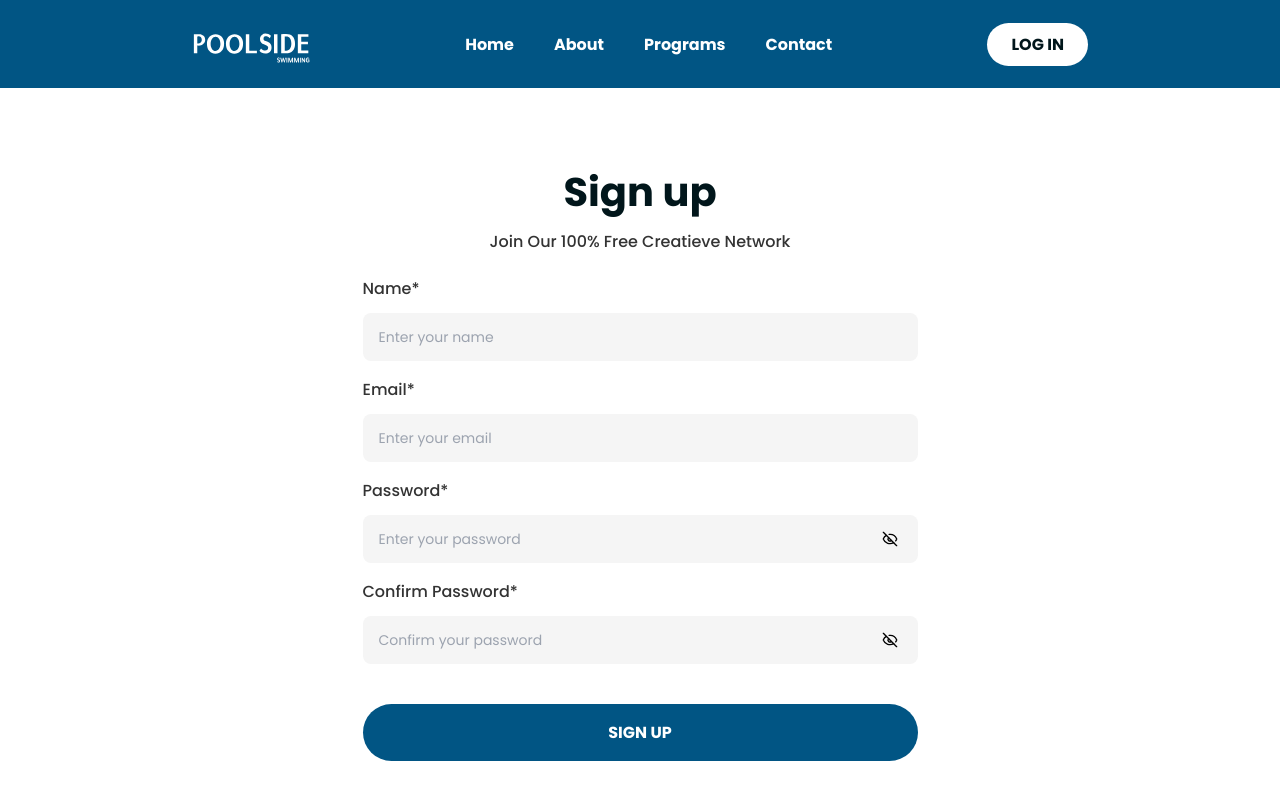
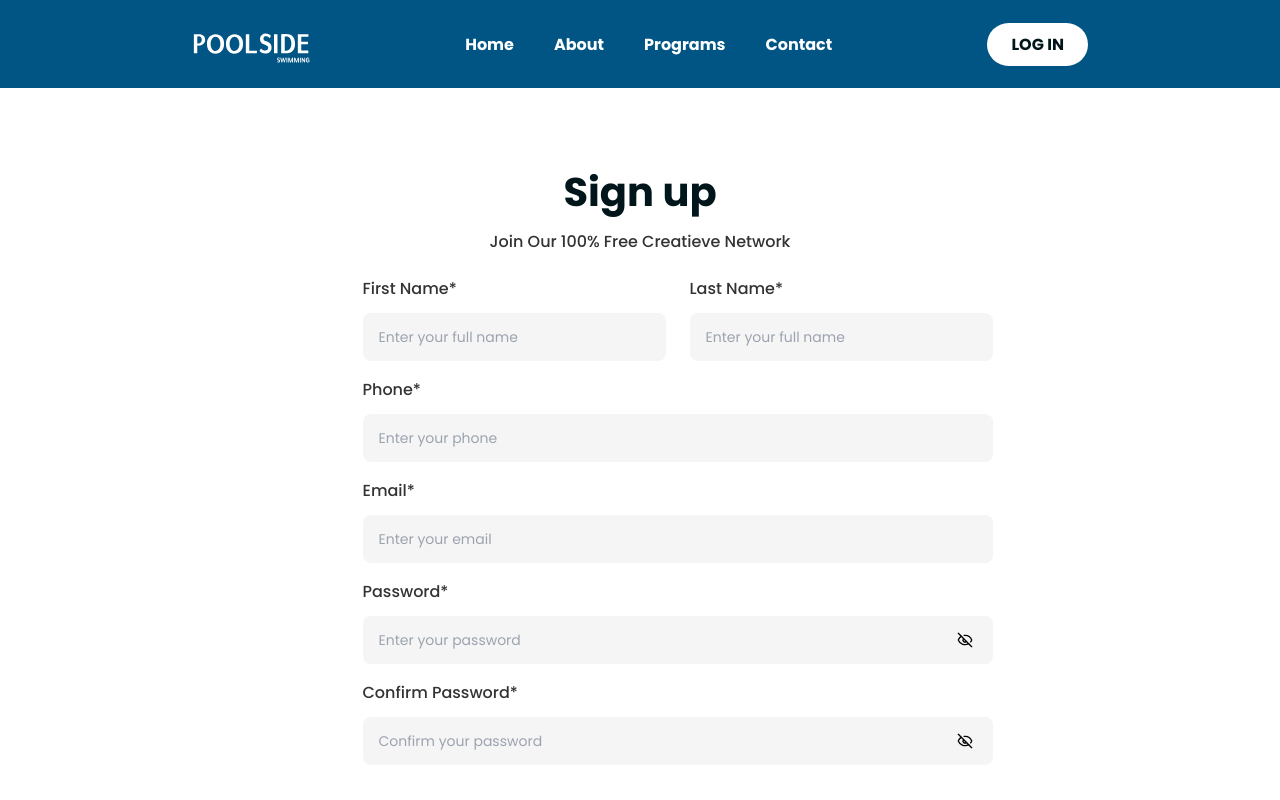
Before and after one commit to SMTech24-official/poolsideswim, a Next.js app: page /sign-up in a window 1280 px wide. Shown: the top 800 px of the page. Built offline with nearby package versions, Linux system fonts and the light colour scheme; no server answers.

Commit message:
sign up page backend integrate

```diff
--- a/package.json
+++ b/package.json
@@ -14,6 +14,7 @@
     "@stripe/stripe-js": "^5.6.0",
     "antd": "^5.23.4",
     "next": "15.1.6",
+    "next-themes": "^0.4.4",
     "react": "^18.3.1",
     "react-dom": "^18.3.1",
     "react-hook-form": "^7.54.2",
--- a/src/app/(auth)/layout.tsx
+++ b/src/app/(auth)/layout.tsx
@@ -1,12 +1,14 @@
 import AuthNavbar from "@/components/shared/AuthNavbar";
 import Footer from "@/components/shared/Footer";
 import React, { ReactNode } from "react";
+import { Toaster } from "sonner";
 
 const layout = ({ children }: { children: ReactNode }) => {
   return (
       <body>
         <AuthNavbar />
         <main>{children}</main>
+        <Toaster />
         <Footer />
       </body>
   );
--- a/src/components/authPages/SignUpPage.tsx
+++ b/src/components/authPages/SignUpPage.tsx
@@ -4,11 +4,15 @@ import React from "react";
 import { SubmitHandler, useForm } from "react-hook-form";
 import SharedButton from "../shared/SharedButton";
 import Link from "next/link";
-import { LuEye, LuEyeOff  } from "react-icons/lu";
-
+import { LuEye, LuEyeOff } from "react-icons/lu";
+import { useCreateUserMutation } from "@/redux/api/authApi";
+import { toast } from "sonner";
+import { useRouter } from "next/navigation";
 
 type Inputs = {
-  name: string;
+  firstName: string;
+  lastName: string;
+  phone: number;
   email: string;
   password: string;
   confirmPassword: string;
@@ -17,13 +21,36 @@ type Inputs = {
 const SignUpPage = () => {
   const [showPassword, setShowPassword] = React.useState(false);
   const [showConfirmPassword, setShowConfirmPassword] = React.useState(false);
+  const router = useRouter();
+  const [createUser] = useCreateUserMutation();
   const {
     register,
     handleSubmit,
     formState: { errors },
     getValues,
   } = useForm<Inputs>();
-  const onSubmit: SubmitHandler<Inputs> = (data) => console.log(data);
+  const onSubmit: SubmitHandler<Inputs> = async ({
+    confirmPassword,
+    ...data
+  }) => {
+    console.log(confirmPassword);
+    try {
+      const res = await createUser(data).unwrap();
+      // console.log(res?.message);
+      if (res?.success === true) {
+        toast(res?.message);
+        if (res?.message == "OTP sent successfully") {
+          router.push("/verify-otp");
+        }
+      }
+    } catch (error: unknown) {
+      // console.log(error);
+      toast(
+        (error as { data?: { message?: string } })?.data?.message ||
+          "An error occurred"
+      );
+    }
+  };
 
   return (
     <div className="mx-auto max-w-[555px]">
@@ -37,22 +64,70 @@ const SignUpPage = () => {
       </div>
       <form onSubmit={handleSubmit(onSubmit)} className="grid gap-10">
         <div className="grid gap-4">
+          <div className="flex gap-6 justify-between w-full">
+            <div className="grid gap-3 w-full">
+              <label
+                htmlFor="firstName"
+                className="text-carbon text-base font-medium leading-[25px]"
+              >
+                First Name*
+              </label>
+              <input
+                type="text"
+                id="firstName"
+                placeholder="Enter your full name"
+                className="px-4 py-[13px] bg-whiteSmoke rounded-lg text-gray text-sm h-12"
+                {...register("firstName", { required: true })}
+              />
+              {errors.firstName && (
+                <p className="text-red-500 text-sm">
+                  {errors.firstName.message}
+                </p>
+              )}
+            </div>
+            <div className="grid gap-3 w-full">
+              <label
+                htmlFor="lastName"
+                className="text-carbon text-base font-medium leading-[25px]"
+              >
+                Last Name*
+              </label>
+              <input
+                type="text"
+                id="lastName"
+                placeholder="Enter your full name"
+                className="px-4 py-[13px] bg-whiteSmoke rounded-lg text-gray text-sm h-12"
+                {...register("lastName", { required: true })}
+              />
+              {errors.lastName && (
+                <p className="text-red-500 text-sm">
+                  {errors.lastName.message}
+                </p>
+              )}
+            </div>
+          </div>
           <div className="grid gap-3">
             <label
-              htmlFor="name"
+              htmlFor="phone"
               className="text-carbon text-base font-medium leading-[25px]"
             >
-              Name*
+              Phone*
             </label>
             <input
-              type="text"
-              id="name"
-              placeholder="Enter your name"
+              type="number"
+              id="phone"
+              placeholder="Enter your phone"
               className="px-4 py-[13px] bg-whiteSmoke rounded-lg text-gray text-sm h-12"
-              {...register("name", { required: true })}
+              {...register("phone", {
+                required: "Phone number is required",
+                minLength: {
+                  value: 10,
+                  message: "Phone number must be 10 characters long",
+                },
+              })}
             />
-            {errors.name && (
-              <p className="text-red-500 text-sm">{errors.name.message}</p>
+            {errors.phone && (
+              <p className="text-red-500 text-sm">{errors.phone.message}</p>
             )}
           </div>
           <div className="grid gap-3">
@@ -88,7 +163,15 @@ const SignUpPage = () => {
                 className="w-full px-4 py-[13px] bg-whiteSmoke rounded-lg text-gray text-sm h-12"
                 {...register("password", {
                   required: "Password is required",
-                  minLength: 6,
+                  minLength: {
+                    value: 8,
+                    message: "Password must be at least 8 characters long",
+                  },
+                  pattern: {
+                    value: /^(?=.*[A-Z])(?=.*[a-z])(?=.*[@$!%*?&])/,
+                    message:
+                      "Password must include at least one uppercase letter, one lowercase letter, and one special character (@$!%*?&)",
+                  },
                 })}
               />
               <button
@@ -109,6 +192,7 @@ const SignUpPage = () => {
               <p className="text-red-500 text-sm">{errors.password.message}</p>
             )}
           </div>
+
           <div className="grid gap-3">
             <label
               htmlFor="confirmPassword"
--- /dev/null
+++ b/src/redux/api/authApi.ts
@@ -0,0 +1,20 @@
+/* eslint-disable @typescript-eslint/no-explicit-any */
+import { baseApi } from "./baseApi";
+
+const authApi = baseApi.injectEndpoints({
+  endpoints: (build) => ({
+    //create user
+    createUser: build.mutation({
+      query: (data: any) => {
+        return {
+          url: `/users/create`,
+          method: "POST",
+          body: data,
+        };
+      },
+      invalidatesTags: ["Auth"],
+    }),
+  }),
+});
+
+export const { useCreateUserMutation } = authApi;
```
Also changed, not shown: 1 other file (tests, documents, lock files or other folders).
